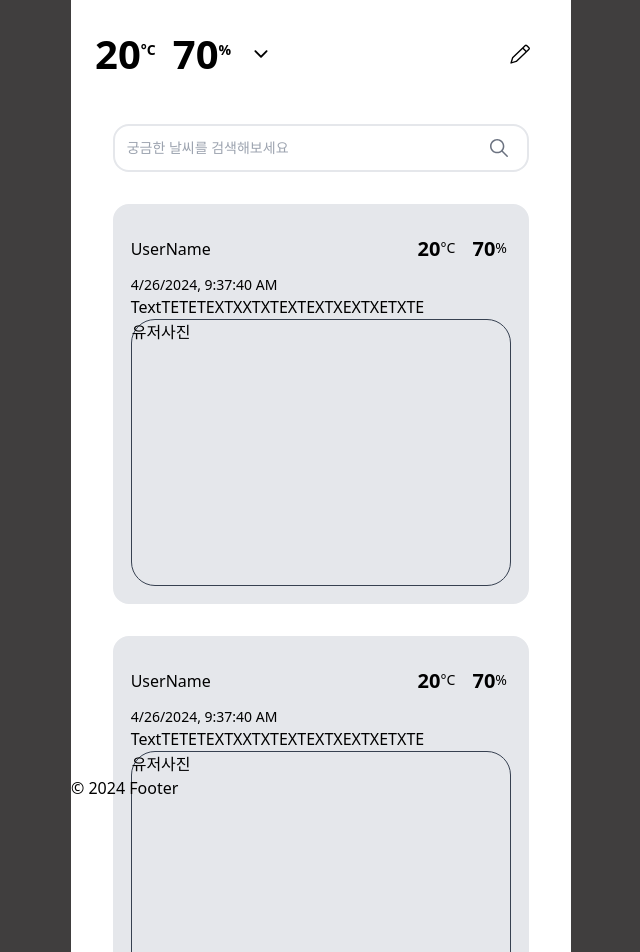
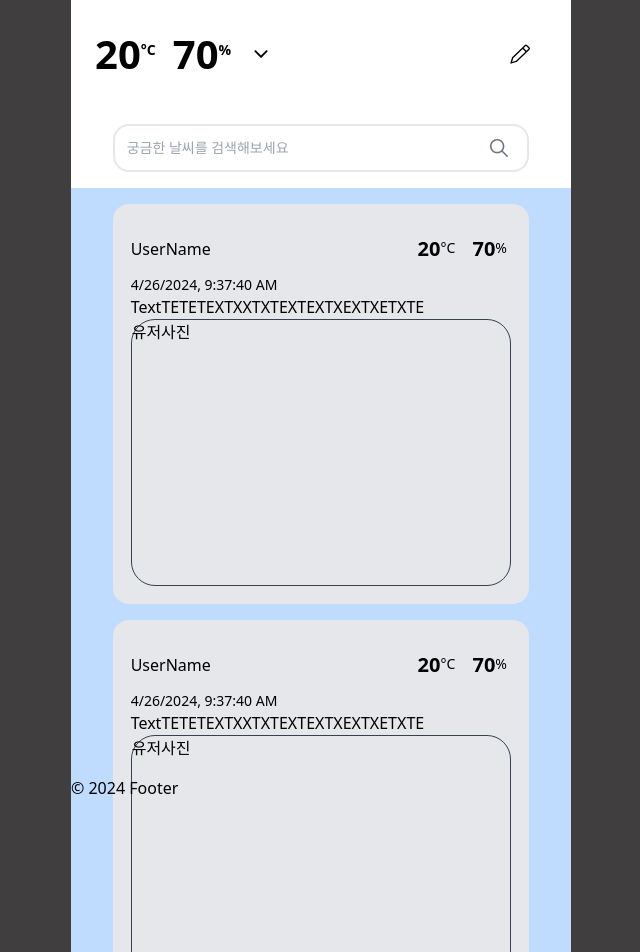
Before and after one commit to OneulUi/client, a Next.js app: page /ootd in a window 1280 px wide. Shown: the top 952 px of the page, without its empty margins (319-959 px from the left). Built offline with nearby package versions, Linux system fonts and the light colour scheme.

Commit message:
Refactor: Header component 파일이름 직관성 있게 변경

```diff
--- a/app/ootd/page.tsx
+++ b/app/ootd/page.tsx
@@ -1,17 +1,20 @@
-import Header from "@/components/ootd/write/WriteHeader";
+import Header from "@/components/ootd/write/HeaderWrite";
 import UserComponent from "@/components/ootd/UserComponent";
 import Weather2 from "@/components/ootd/Weather2";
 
 import Input from "@/components/input/Input";
-import OotdHeader from "@/components/ootd/OotdHeader";
+import HeaderOotd from "@/components/ootd/HeaderOotd";
 export default function Ootd() {
   return (
     <main className="w-full flex flex-col items-center">
-      <OotdHeader />
+      <HeaderOotd />
       <Input />
-      <UserComponent />
-      <UserComponent />
-      <UserComponent />
+      <section className="bg-blue-200 w-full flex flex-col items-center">
+        {" "}
+        <UserComponent />
+        <UserComponent />
+        <UserComponent />
+      </section>
     </main>
   );
 }
--- /dev/null
+++ b/app/ootd/search/page.tsx
@@ -0,0 +1,8 @@
+import WriteHeader from "../../../components/ootd/write/HeaderWrite";
+export default function OotdSearch() {
+  return (
+    <main>
+      <WriteHeader />
+    </main>
+  );
+}
--- a/app/ootd/write/page.tsx
+++ b/app/ootd/write/page.tsx
@@ -2,7 +2,7 @@
 import { ChangeEvent, useState } from "react";
 import Image from "next/image";
 import Weather2 from "@/components/ootd/Weather2";
-import Header from "@/components/ootd/write/WriteHeader";
+import Header from "@/components/ootd/write/HeaderWrite";
 import WriteOotd from "@/components/ootd/WriteOotd";
 export default function OotdWrite() {
   const [uploadImgUrl, setUploadImgUrl] = useState("");
--- a/app/page.tsx
+++ b/app/page.tsx
@@ -1,7 +1,7 @@
 import Image from "next/image";
 import Button from "@/components/button/Button";
 import { GoogleOAuthProvider } from "@react-oauth/google";
-import Header from "@/components/ootd/write/WriteHeader";
+import Header from "@/components/ootd/write/HeaderWrite";
 
 export default function Home() {
   const clientId = "YOUR_GOOGLE_CLIENT_ID";
--- a/components/ootd/UserComponent.tsx
+++ b/components/ootd/UserComponent.tsx
@@ -2,7 +2,7 @@ export default function UserComponent() {
   return (
     <>
       {" "}
-      <section className="flex flex-col justify-between border-2 rounded-2xl p-4 w-5/6 m-4 h-[400px] bg-gray-200">
+      <section className="flex flex-col justify-between border-2 rounded-2xl p-4 w-5/6 mt-4 h-[400px] bg-gray-200">
         <div className="flex justify-between items-center h-1/5">
           <span className="font-thin">UserName</span>
           <div className="flex items-center relative">
```
Also changed, not shown: components/ootd/HeaderOotd.tsx (renamed from components/ootd/OotdHeader.tsx), components/ootd/search/HeaderSearch.tsx (added), components/ootd/write/HeaderWrite.tsx (renamed from components/ootd/write/WriteHeader.tsx).
